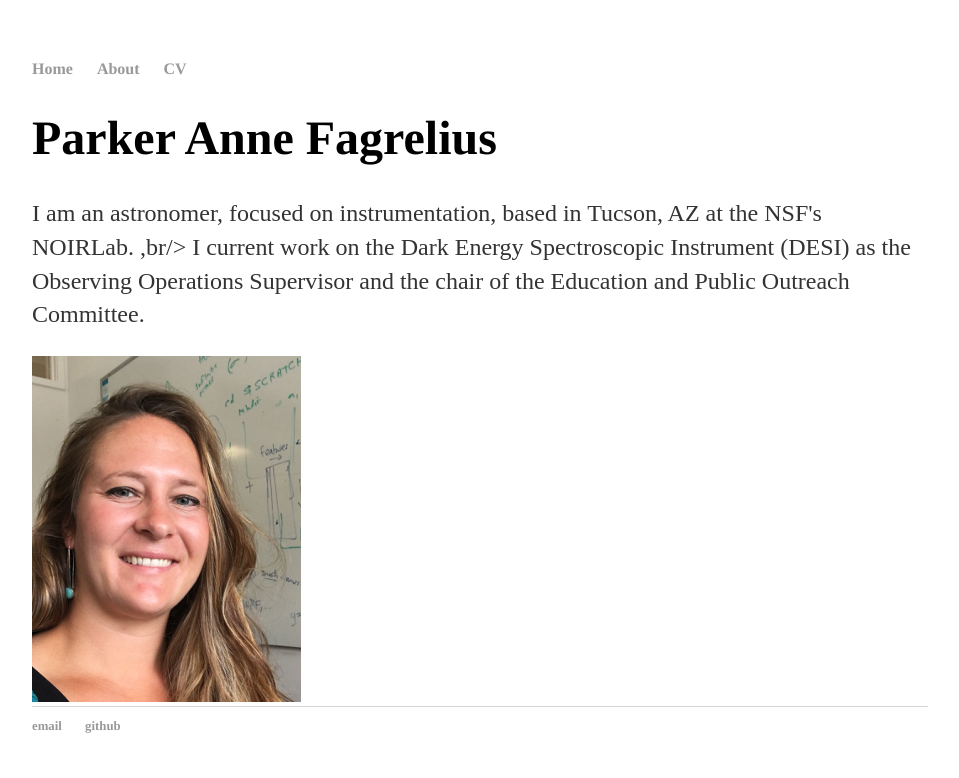
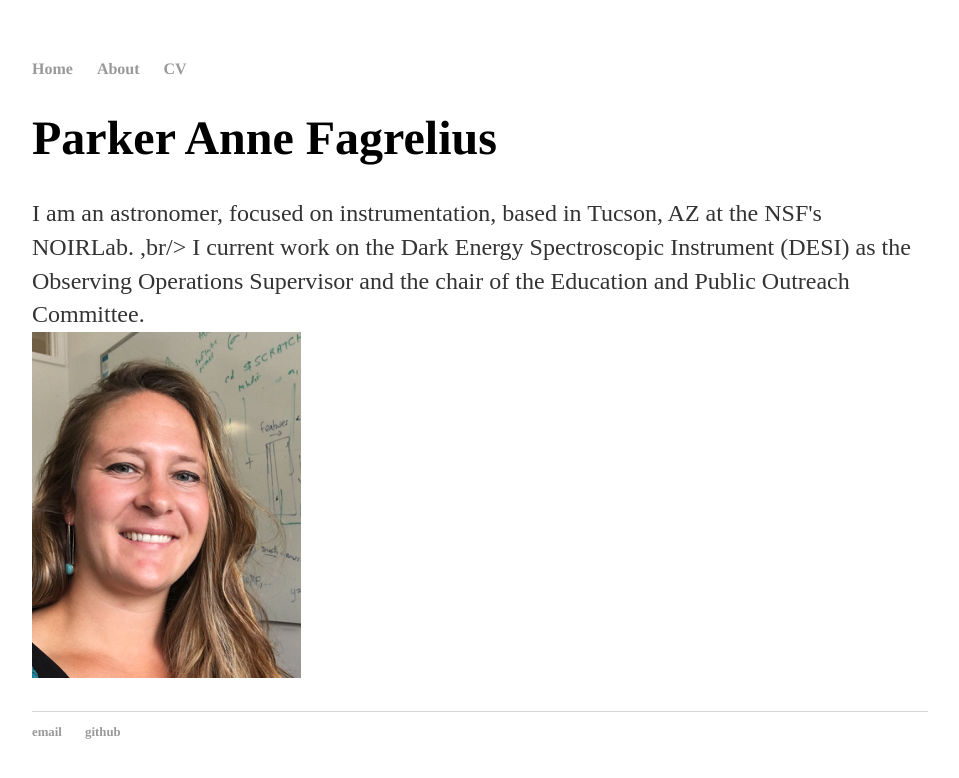
Before and after one commit to parfa30/parfa30.github.io, a Jekyll site: the page built from index.html, in a window 1280 px wide. Shown: the top 778 px of the page, without its empty margins (160-1119 px from the left). Built offline with Jekyll 4.4.1, drawn with Linux system fonts in a browser that asks for light colours.

Commit message:
Update index.html

```diff
--- a/index.html
+++ b/index.html
@@ -6,5 +6,5 @@ title: Parker Fagrelius
 	<h1>Parker Anne Fagrelius</h1>
 	<p>I am an astronomer, focused on instrumentation, based in Tucson, AZ at the NSF's NOIRLab. ,br/>
 		I current work on the Dark Energy Spectroscopic Instrument (DESI) as the Observing Operations Supervisor and the chair of the Education and Public Outreach Committee. <br/>
+<img src="parker2.png" alt="Parker Head Shot">
 </div><!-- /.blurb -->
-<img src="parker2.png" alt="Parker Head Shot">
```
